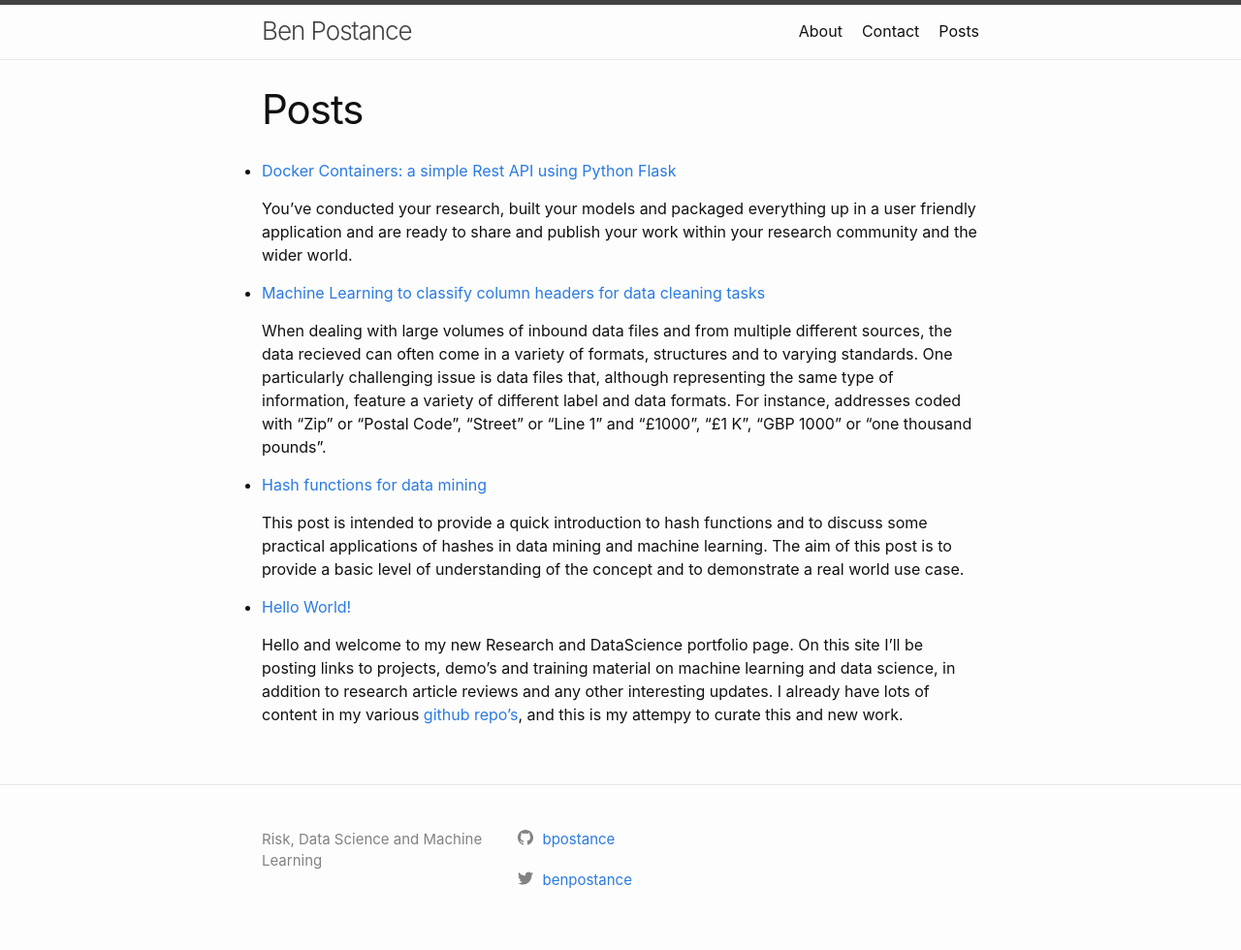
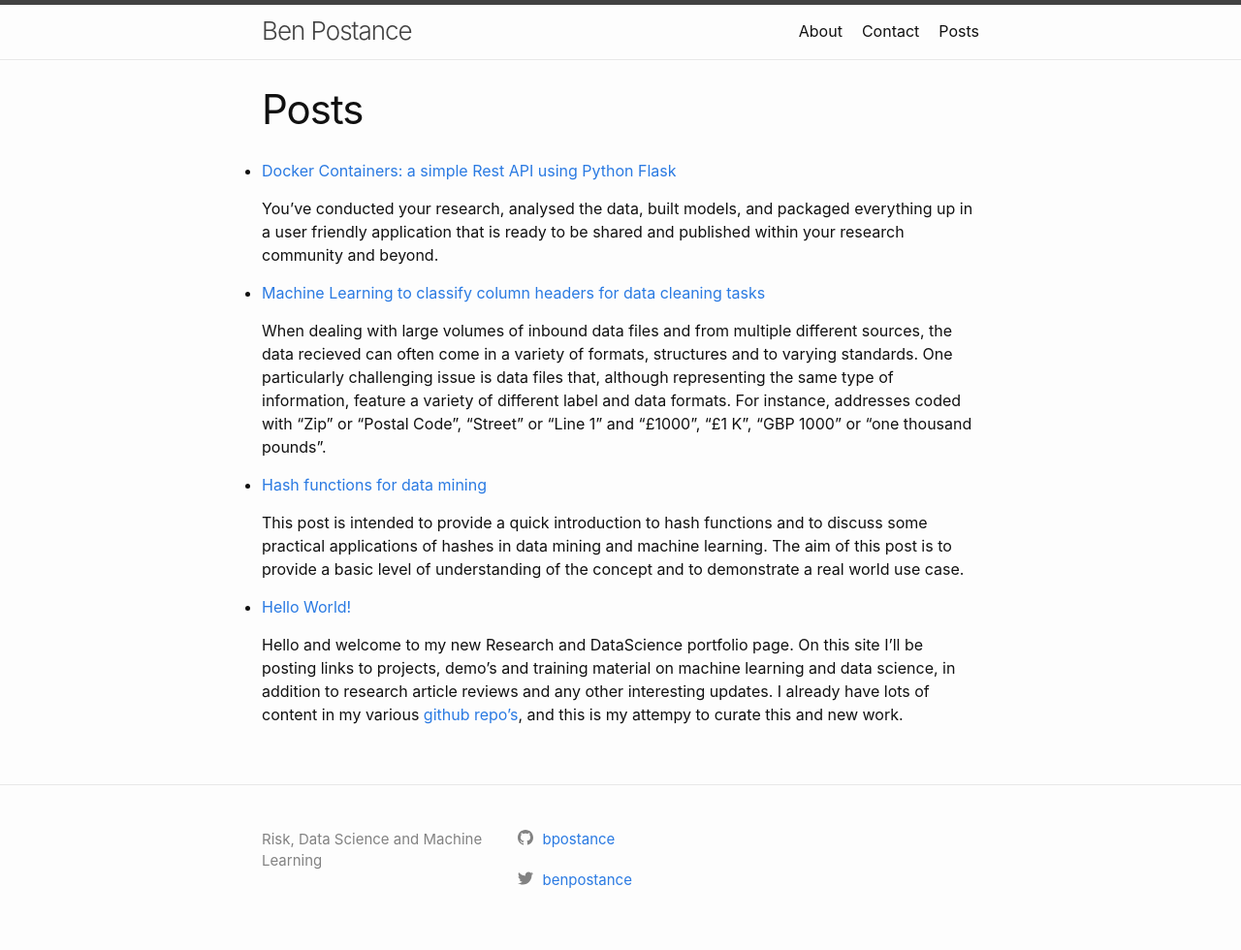
Before and after one commit to bpostance/bpostance.github.io, a Jekyll site: the page built from posts.md, in a window 1280 px wide. Shown: the whole page at 97% size. Built offline with Jekyll 4.4.1, drawn with Linux system fonts in a browser that asks for light colours.

Commit message:
update docker post

```diff
--- a/_posts/2019-09-05-docker-fask-api.md
+++ b/_posts/2019-09-05-docker-fask-api.md
@@ -6,13 +6,14 @@
 categories: [tutorial]
 tags: [rest-api,docker,containers,gunicorn]
 ---
-You've conducted your research, built your models and packaged everything up in a user friendly application and are ready to share and publish your work within your research community and the wider world.
+You've conducted your research, analysed the data, built models, and packaged everything up in a user friendly application that is ready to be shared and published within your research community and beyond.
 
-There's just one problem. Whilst your models and application run fine on your own development machine, this machine is running on an older university version of Windows Server, you've collected and installed used varous Python and R packages over time, created and set environment variables, configuration files, etc etc. How can someone re-create your environment, run and use all of your hard work?
+There's just one problem. Whilst your models and application run fine on your own development machine, perhaps this machine is running on an older University Windows Server, or you've collected and installed various packages and code libraries over time, set environment variables, configurations, etc etc. How can someone re-create your environment to run and use all of your hard work?
 
-Containers solve this problem by packaging up all the software, settings and code used to execute and application within a single and sharable [Docker Container](https://www.docker.com/resources/what-container). In addition, containerised App's enable a wide variety of different operating systems and environments to be used from a single underlying host's operating system and infrastructure.
+Containers solve this problem by packaging up all of the software, settings and code used to execute and application within a single and sharable [Docker Container](https://www.docker.com/resources/what-container). In addition, containerization enables a wide variety of different operating systems and environments to be used from a single underlying host's operating system and infrastructure.
 
-![png]({{ "assets\images\2019-09-05-docker-containers-fig1.png"}})
+
+![png]({{ "assets/images/2019-09-05-docker-containers-fig1.png"}})
 
 This post demonstrates how to setup a simple Docker container to host a Flask API application. The code is avaliable in this [repo](https://github.com/bpostance/training.docker).
 
```
